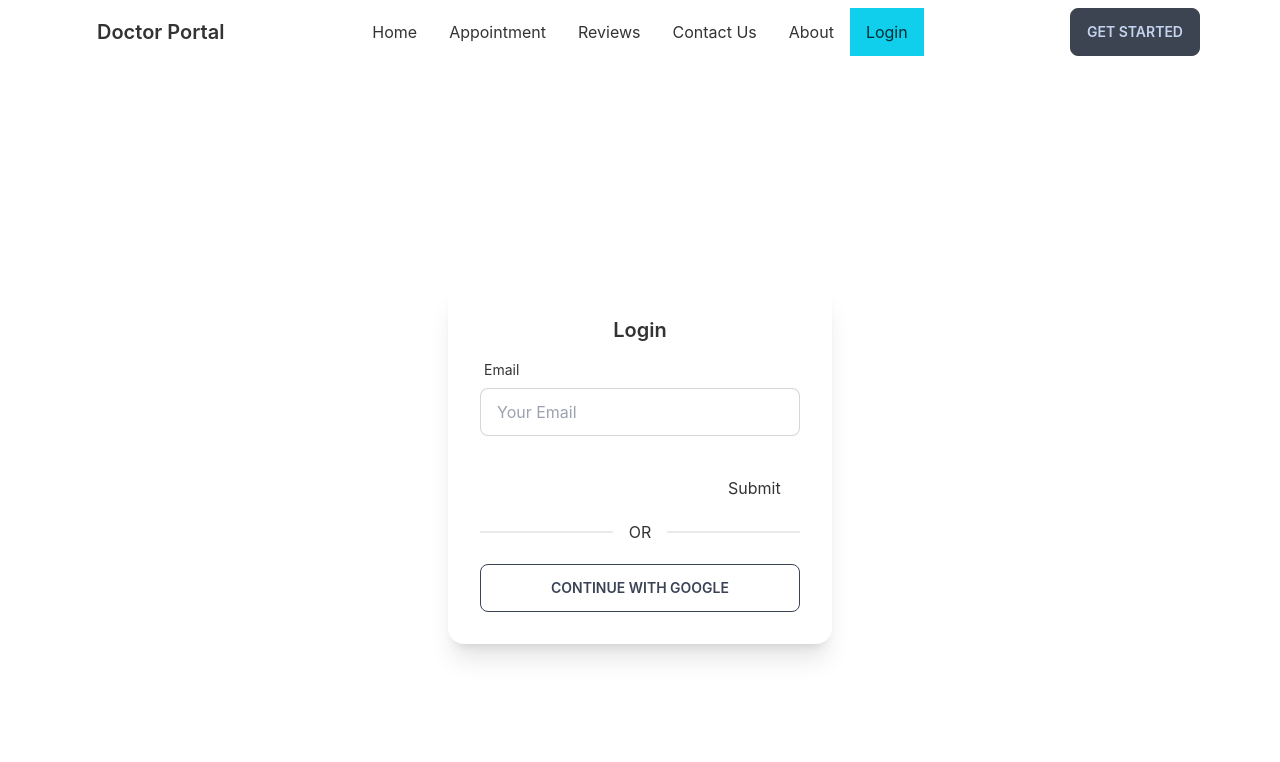
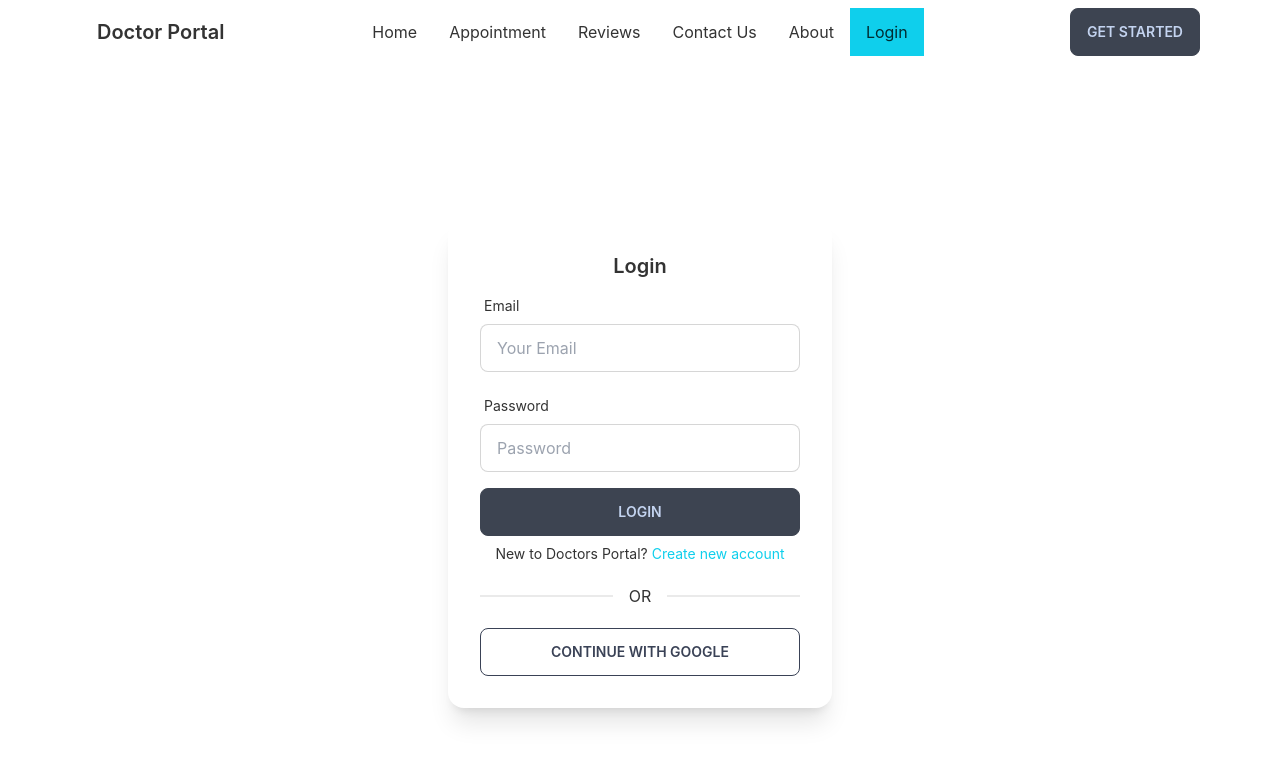
Before and after one commit to sayemhossain/doctor-lagbe, a React (Create React App) app: page /login in a window 1280 px wide. Shown: the top 762 px of the page. Built offline with nearby package versions, Linux system fonts and the light colour scheme.

Commit message:
login page design done

```diff
--- a/src/Pages/Login/Login.js
+++ b/src/Pages/Login/Login.js
@@ -1,6 +1,6 @@
 import React from "react";
 import { useSignInWithGoogle } from "react-firebase-hooks/auth";
-import { useNavigate } from "react-router-dom";
+import { Link, useNavigate } from "react-router-dom";
 import auth from "../../firebase.init";
 import { useForm } from "react-hook-form";
 
@@ -58,14 +58,51 @@ const Login = () => {
               </label>
             </div>
 
-            <input />
-            {errors.firstName?.type === "required" && "First name is required"}
-
-            <input {...register("lastName", { required: true })} />
-            {errors.lastName && "Last name is required"}
-
-            <input type="submit" />
+            <div class="form-control w-full max-w-xs">
+              <label class="label">
+                <span class="label-text">Password</span>
+              </label>
+              <input
+                type="password"
+                placeholder="Password"
+                class="input input-bordered w-full max-w-xs"
+                {...register("password", {
+                  required: {
+                    value: true,
+                    message: "Password is required",
+                  },
+                  minLength: {
+                    value: 6,
+                    message: "Must be 6 characters or longer",
+                  },
+                })}
+              />
+              <label class="label">
+                {errors.password?.type === "required" && (
+                  <span class="label-text-alt text-red-500">
+                    {errors.password.message}
+                  </span>
+                )}
+                {errors.password?.type === "pattern" && (
+                  <span class="label-text-alt text-red-500">
+                    {errors.password.message}
+                  </span>
+                )}
+              </label>
+            </div>
+            <input
+              className="btn w-full max-w-xs"
+              type="submit"
+              value="Login"
+            />
           </form>
+          <p className="text-sm text-center">
+            New to Doctors Portal?
+            <Link className="text-primary" to="/signup">
+              {" "}
+              Create new account
+            </Link>
+          </p>
           <div className="divider">OR</div>
 
           <button
```
